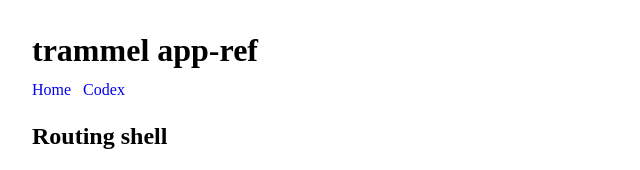
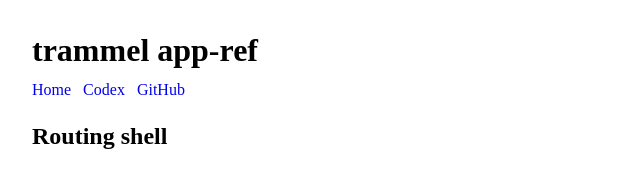
Before and after one commit to devalbo/trammel, a React (Vite) app in the folder app-ref/: page / in a window 1280 px wide. Shown: the top 170 px of the page, without its empty margins (0-640 px from the left). Built offline with nearby package versions, Linux system fonts and the light colour scheme.

Commit message:
shared app config stuff

```diff
--- /dev/null
+++ b/app-ref/src/config.ts
@@ -0,0 +1,4 @@
+
+export const appConfig = {
+  githubRepoUrl: 'https://github.com/devalbo/trammel',
+} as const;
--- a/app-ref/src/router.tsx
+++ b/app-ref/src/router.tsx
@@ -8,6 +8,7 @@ import {
   createRouter,
 } from '@tanstack/react-router';
 import { CodexApp } from '@codex/CodexApp';
+import { appConfig } from './config';
 
 function RootLayout() {
   return (
@@ -21,6 +22,14 @@ function RootLayout() {
           <Link to="/app-codex" style={{ textDecoration: 'none' }}>
             Codex
           </Link>
+          <a
+            href={appConfig.githubRepoUrl}
+            target="_blank"
+            rel="noreferrer"
+            style={{ textDecoration: 'none' }}
+          >
+            GitHub
+          </a>
         </nav>
       </header>
       <Outlet />
```
Also changed, not shown: 1 other file (tests, documents, lock files or other folders).
